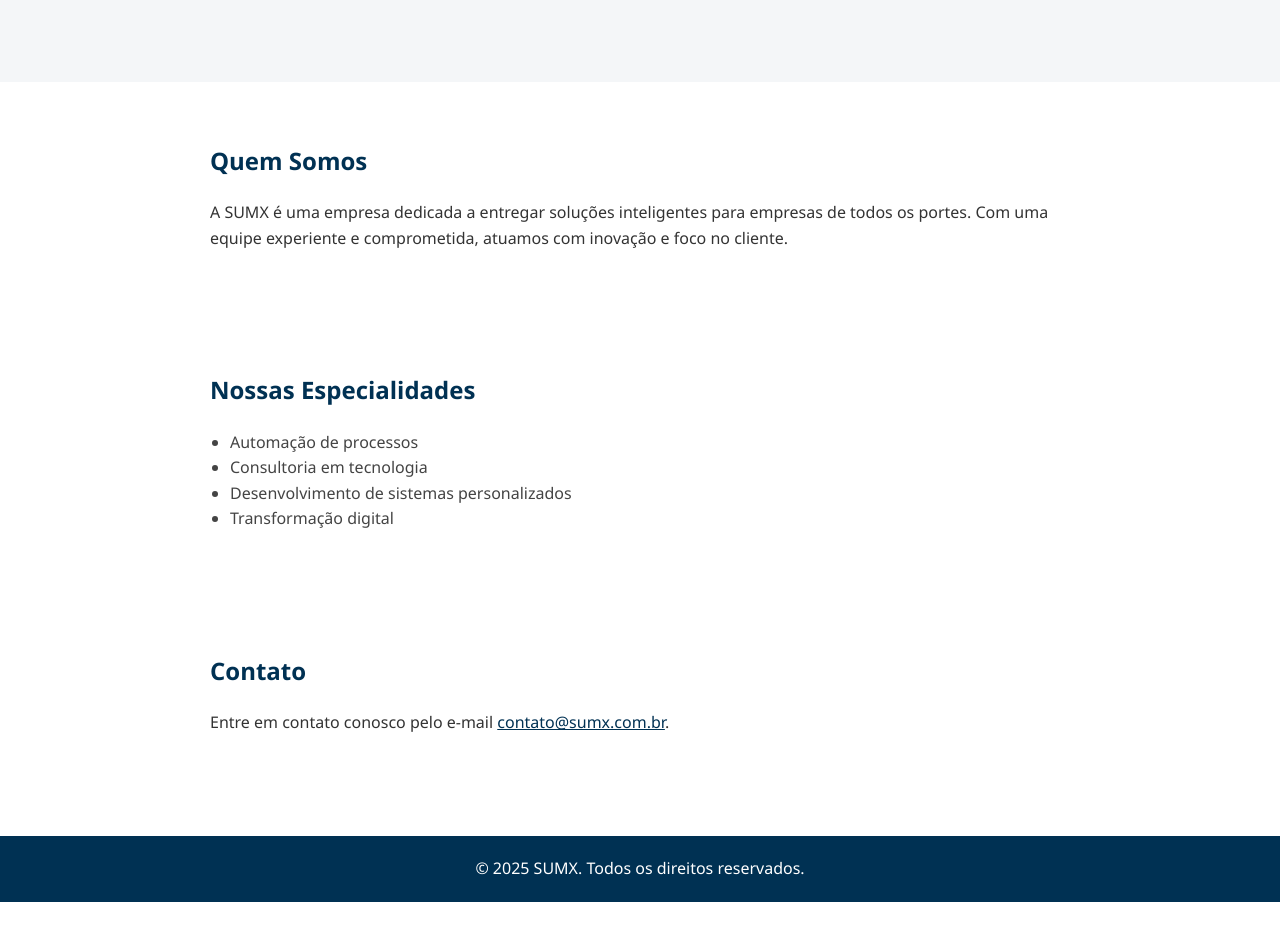
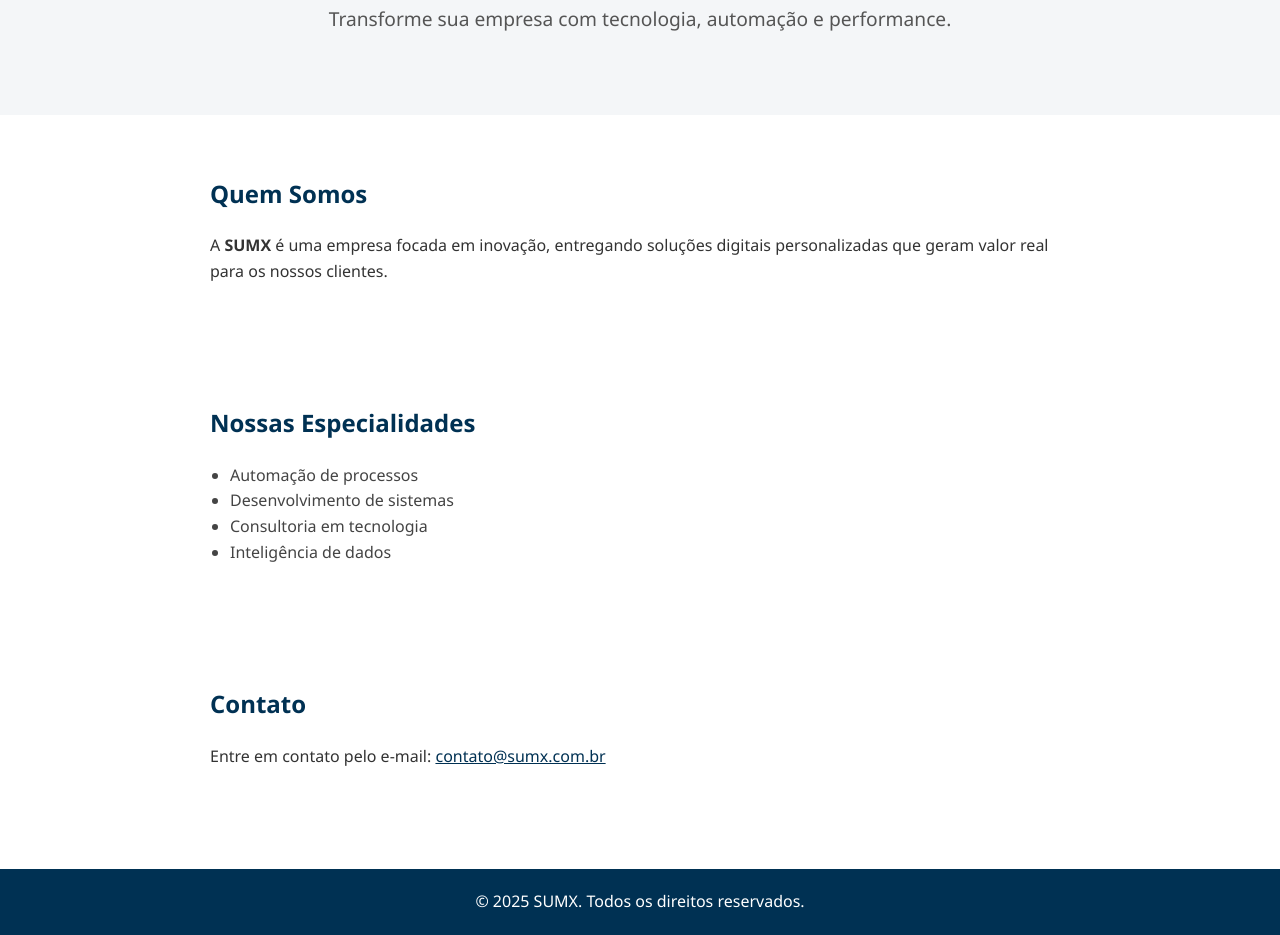
Before and after one commit to Sumx2024/sumx-site, a plain HTML site: page index.html in a window 1280 px wide. Shown: the part 283-1218 px from the top of the page. Before the commit the page ends 1185 px from the top, so only its background shows below. Drawn offline with Linux system fonts and the light colour scheme.

Commit message:
Update index.html

```diff
--- a/index.html
+++ b/index.html
@@ -8,43 +8,55 @@
 </head>
 <body>
   <header>
+    <div class="container">
       <img src="logo-nova.png" alt="Logo da SUMX" class="logo"/>
       <nav>
         <ul>
-        <li><a href="#sobre">Quem Somos</a></li>
+          <li><a href="#sobre">Sobre</a></li>
           <li><a href="#especialidades">Especialidades</a></li>
           <li><a href="#contato">Contato</a></li>
         </ul>
       </nav>
+    </div>
   </header>
 
   <section class="hero">
+    <div class="container">
       <h1>Soluções Inteligentes para o seu Negócio</h1>
-    <p>Somos especialistas em oferecer resultados com tecnologia e eficiência.</p>
+      <p>Transforme sua empresa com tecnologia, automação e performance.</p>
+    </div>
   </section>
 
   <section id="sobre" class="section">
+    <div class="container">
       <h2>Quem Somos</h2>
-    <p>A SUMX é uma empresa dedicada a entregar soluções inteligentes para empresas de todos os portes. Com uma equipe experiente e comprometida, atuamos com inovação e foco no cliente.</p>
+      <p>A <strong>SUMX</strong> é uma empresa focada em inovação, entregando soluções digitais personalizadas que geram valor real para os nossos clientes.</p>
+    </div>
   </section>
 
-  <section id="especialidades" class="section">
+  <section id="especialidades" class="section alt">
+    <div class="container">
       <h2>Nossas Especialidades</h2>
       <ul>
         <li>Automação de processos</li>
+        <li>Desenvolvimento de sistemas</li>
         <li>Consultoria em tecnologia</li>
-      <li>Desenvolvimento de sistemas personalizados</li>
-      <li>Transformação digital</li>
+        <li>Inteligência de dados</li>
       </ul>
+    </div>
   </section>
 
   <section id="contato" class="section">
+    <div class="container">
       <h2>Contato</h2>
-    <p>Entre em contato conosco pelo e-mail <a href="mailto:contato@sumx.com.br">contato@sumx.com.br</a>.</p>
+      <p>Entre em contato pelo e-mail: <a href="mailto:contato@sumx.com.br">contato@sumx.com.br</a></p>
+    </div>
   </section>
 
   <footer>
+    <div class="container">
       <p>&copy; 2025 SUMX. Todos os direitos reservados.</p>
+    </div>
   </footer>
 </body>
 </html>
```
Lines whose indentation alone changed are shown as unchanged.
